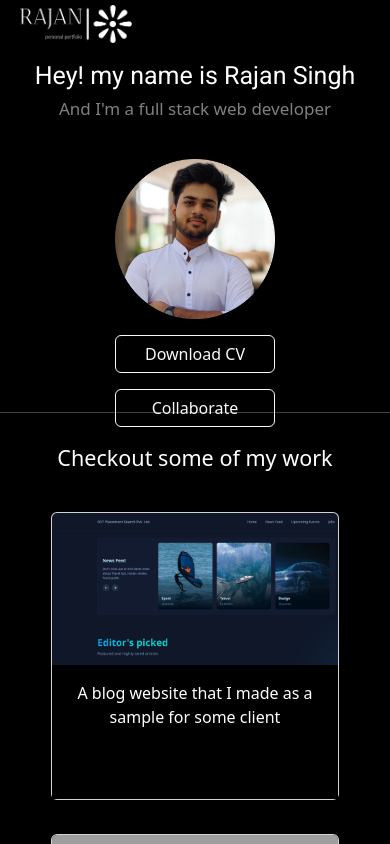
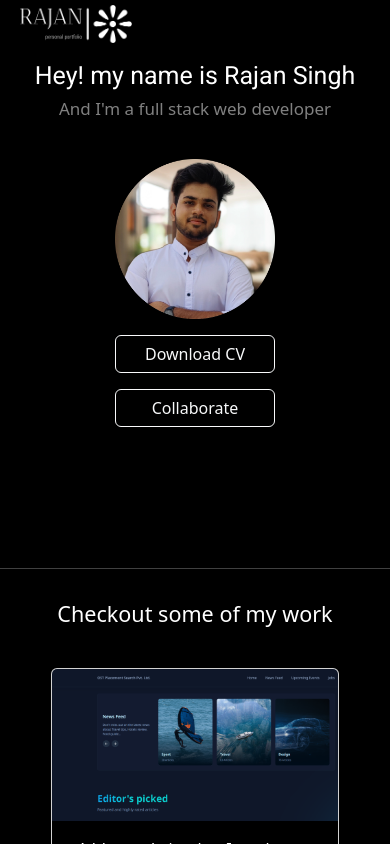
Before and after one commit to Rajan1902/rajan-portfolio, a React (Create React App) app: page / in a window 390 px wide. Shown: the top 844 px of the page. Built offline with nearby package versions, Linux system fonts and the light colour scheme; grey boxes are pictures that could not be loaded.

Commit message:
adjust section

```diff
--- a/src/App.scss
+++ b/src/App.scss
@@ -160,7 +160,7 @@ ul{
       z-index: 1;
     }
     section{
-      height: 90vmin;
+      height: 130vmin;
     }
     .project-cards{
       display: flex;
```
